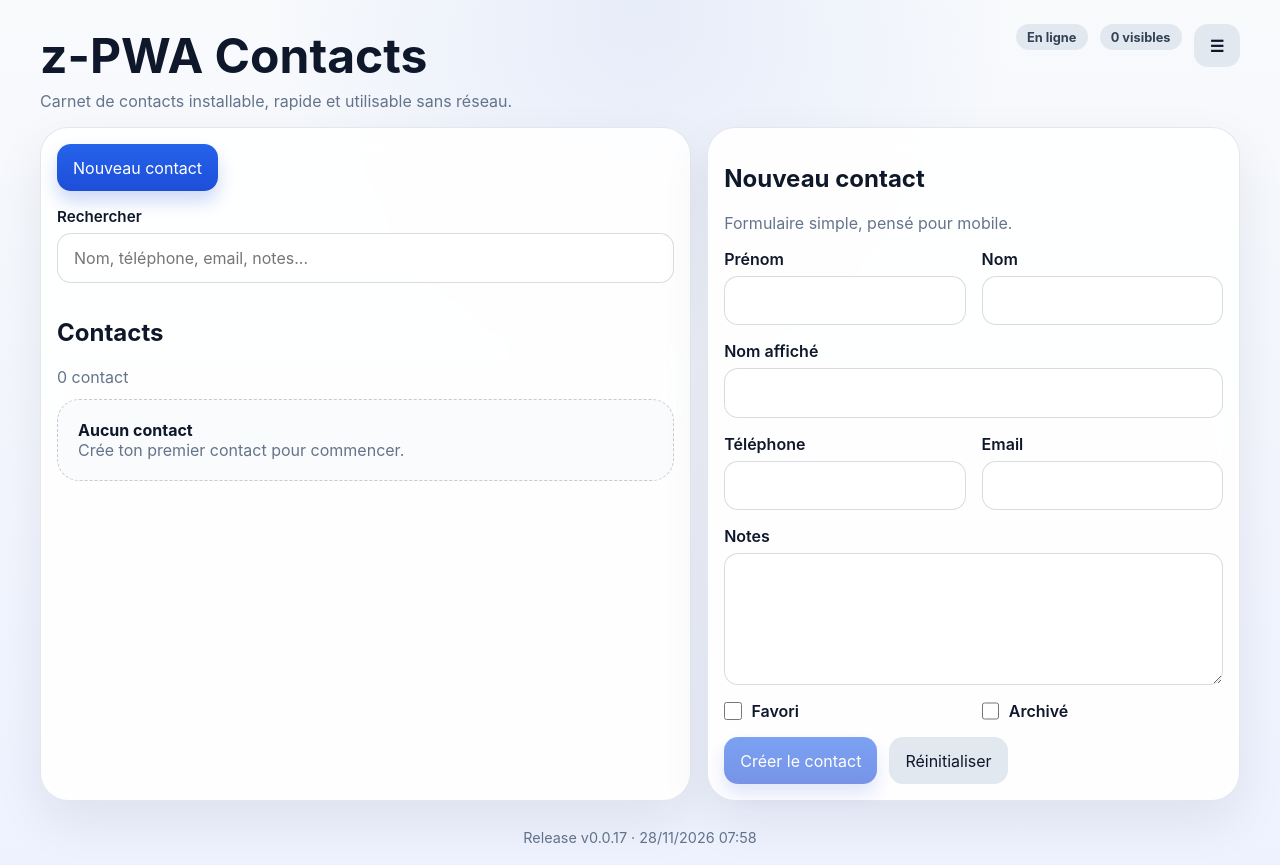
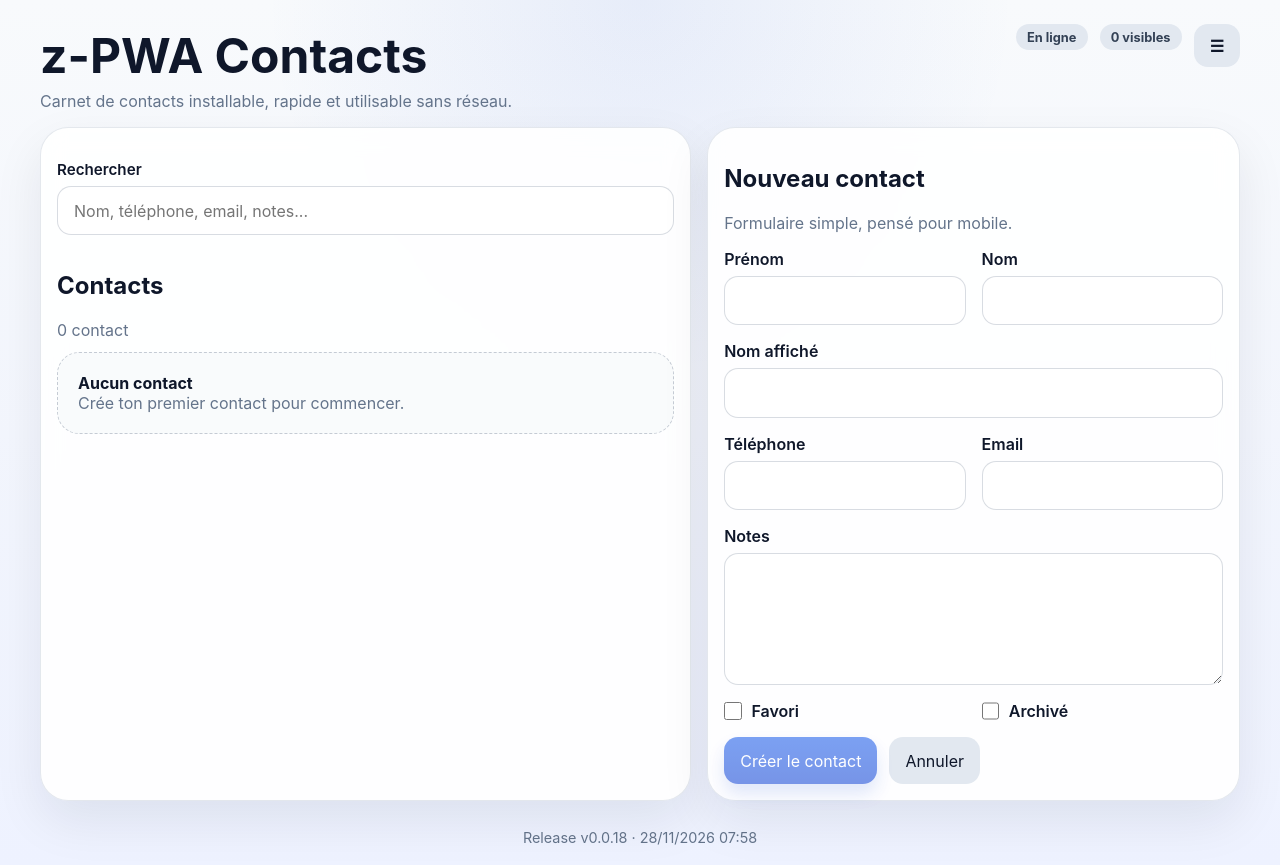
Before and after one commit to zuzu59/toto1036, a Vue app: page / in a window 1280 px wide. Both pictures are taken after a click on the button "Nouveau contact". Built offline with nearby package versions, Linux system fonts and the light colour scheme.

Commit message:
feat: ajoute annuler et masque nouveau contact en édition

```diff
--- a/src/App.vue
+++ b/src/App.vue
@@ -30,8 +30,8 @@
     <main class="dashboard">
       <section class="panel panel--list">
         <div class="panel__actions">
-          <button class="primary-button" type="button" @click="startNewContact">Nouveau contact</button>
-          <button v-if="editorMode === 'edit'" class="ghost-button" type="button" @click="removeSelected">
+          <button v-if="!showEditor" class="primary-button" type="button" @click="startNewContact">Nouveau contact</button>
+          <button v-if="editorMode === 'edit' && showEditor" class="ghost-button" type="button" @click="removeSelected">
             Supprimer
           </button>
           <input ref="importInput" class="sr-only" type="file" accept=".json,.csv,application/json,text/csv" @change="handleImportFile" />
@@ -184,17 +184,11 @@ function selectContact(id: number) {
 }
 
 function resetEditor() {
-  if (editorMode.value === 'edit' && selectedContactId.value !== null) {
-    const contact = contacts.value.find((item) => item.id === selectedContactId.value)
-    if (contact) {
-      draft.value = contactToDraft(contact)
-      duplicateMessage.value = null
-      return
-    }
-  }
-
   showEditor.value = false
-  startNewContact()
+  selectedContactId.value = null
+  editorMode.value = 'create'
+  draft.value = createEmptyContactDraft()
+  duplicateMessage.value = null
 }
 
 async function saveContact() {
--- a/src/components/ContactForm.vue
+++ b/src/components/ContactForm.vue
@@ -55,7 +55,7 @@
         <button type="submit" class="primary-button" :disabled="busy || !canSave">
           {{ busy ? 'Enregistrement...' : mode === 'edit' ? 'Enregistrer' : 'Créer le contact' }}
         </button>
-        <button type="button" class="ghost-button" @click="$emit('cancel')">Réinitialiser</button>
+        <button type="button" class="ghost-button" @click="$emit('cancel')">Annuler</button>
       </div>
     </form>
   </section>
--- a/src/version.ts
+++ b/src/version.ts
@@ -1,7 +1,17 @@
-export const APP_RELEASE = 'v0.0.17'
+export const APP_RELEASE = 'v0.0.18'
 export const APP_BUILD_TIME = __APP_BUILD_TIME__
 
 export const APP_CHANGELOG = [
+  {
+    tag: 'v0.0.18',
+    dateTime: '31/05/2026 15:25',
+    entries: [
+      'Bouton Nouveau contact masqué en édition',
+      'Bouton Annuler dans le formulaire de modification',
+      'Vue mobile encore plus épurée',
+    ],
+    releaseUrl: 'https://github.com/zuzu59/z-PWA/releases/tag/v0.0.18',
+  },
   {
     tag: 'v0.0.17',
     dateTime: '31/05/2026 15:23',
```
Also changed, not shown: 1 other file (tests, documents, lock files or other folders).
